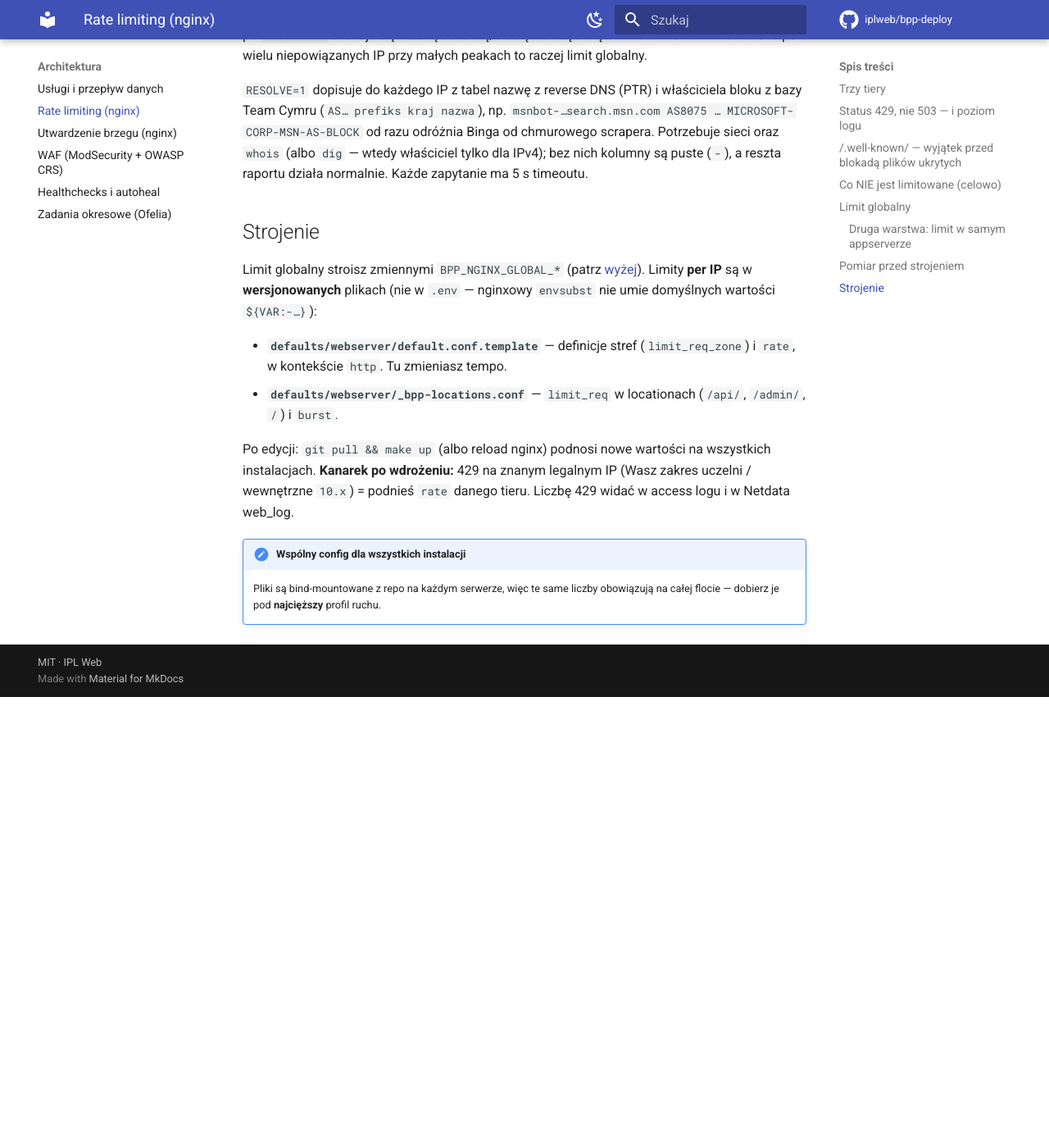
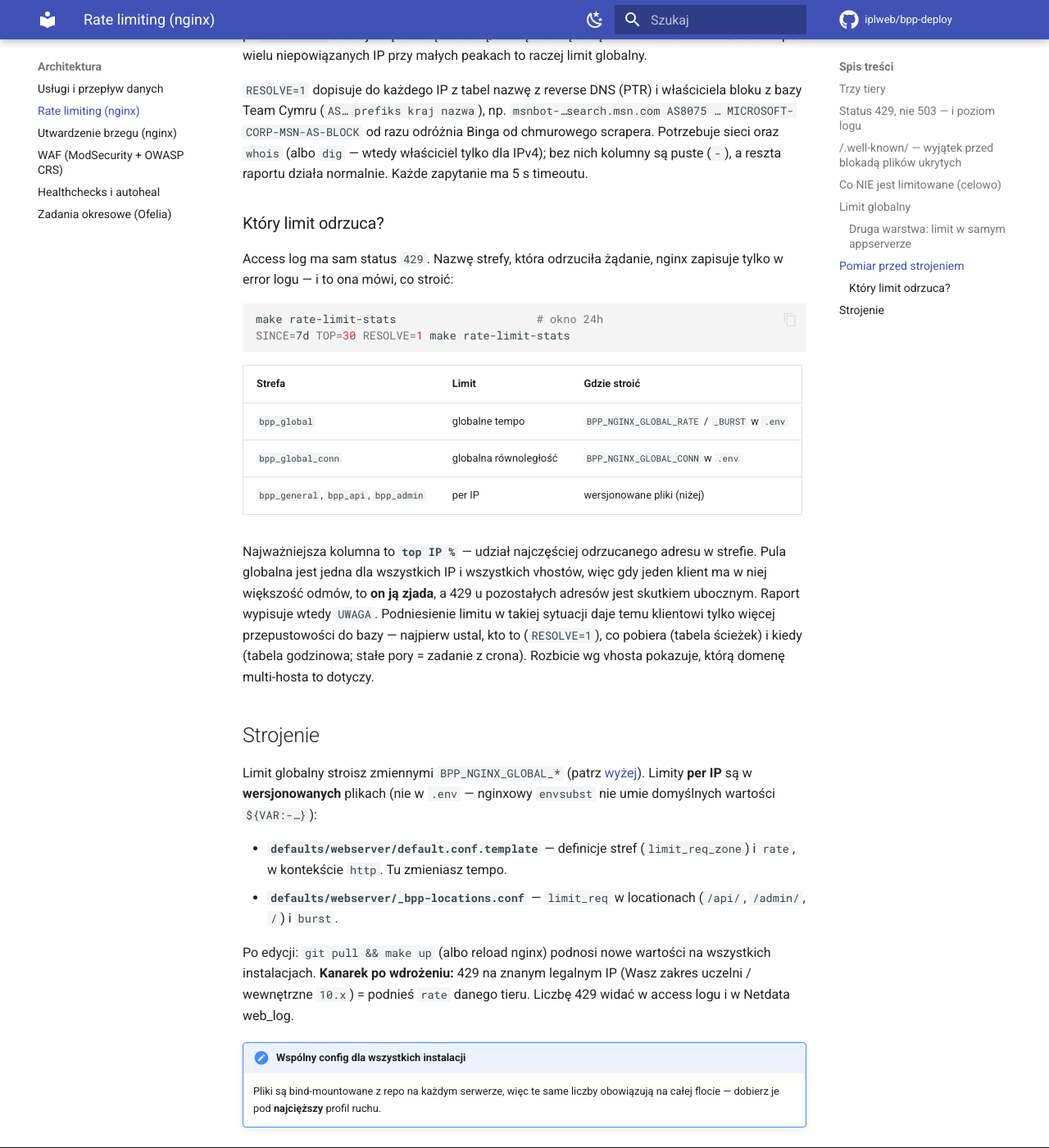
Before and after one commit to iplweb/bpp-deploy, an MkDocs documentation site: the page built from docs/architektura/rate-limiting.md, in a window 1280 px wide and 1400 px high, scrolled down 4450 px. Shown: the whole window at 82% size. Built offline with MkDocs 1.6.1 and Material for MkDocs 9.7.7, drawn with Linux system fonts in a browser that asks for light colours; comment, search, counter and statistics services are not loaded; before the commit the page ends 5300 px from its top, so only the background shows below that.

Commit message:
feat(diag): make rate-limit-stats — ktory limit nginx-a daje 429
Access log ma sam status 429, wiec request-stats nie odroznia limitu
per-IP od globalnego. Nazwa strefy jest tylko w error logu nginx-a:
nowy raport zlicza odmowy wg strefy (z udzialem top IP), IP, vhosta,
sciezek i godzin oraz ostrzega, gdy jeden klient zjada wspolna pule.

Funkcje RESOLVE wydzielone do scripts/lib-ip-resolve.sh (wspolne
z request-stats), ze scislym rozpoznawaniem IPv4/IPv6.

Co-Authored-By: Claude Opus 5.5 <noreply@anthropic.com>

````diff
--- a/docs/architektura/rate-limiting.md
+++ b/docs/architektura/rate-limiting.md
@@ -196,6 +196,31 @@ Binga od chmurowego scrapera. Potrzebuje sieci oraz `whois` (albo `dig` —
 wtedy właściciel tylko dla IPv4); bez nich kolumny są puste (`-`), a reszta
 raportu działa normalnie. Każde zapytanie ma 5 s timeoutu.
 
+### Który limit odrzuca? {#ktory-limit}
+
+Access log ma sam status `429`. Nazwę strefy, która odrzuciła żądanie, nginx
+zapisuje tylko w error logu — i to ona mówi, co stroić:
+
+```bash
+make rate-limit-stats                     # okno 24h
+SINCE=7d TOP=30 RESOLVE=1 make rate-limit-stats
+```
+
+| Strefa | Limit | Gdzie stroić |
+|---|---|---|
+| `bpp_global` | globalne tempo | `BPP_NGINX_GLOBAL_RATE` / `_BURST` w `.env` |
+| `bpp_global_conn` | globalna równoległość | `BPP_NGINX_GLOBAL_CONN` w `.env` |
+| `bpp_general`, `bpp_api`, `bpp_admin` | per IP | wersjonowane pliki (niżej) |
+
+Najważniejsza kolumna to **`top IP %`** — udział najczęściej odrzucanego adresu
+w strefie. Pula globalna jest jedna dla wszystkich IP i wszystkich vhostów, więc
+gdy jeden klient ma w niej większość odmów, to **on ją zjada**, a 429 u
+pozostałych adresów jest skutkiem ubocznym. Raport wypisuje wtedy `UWAGA`.
+Podniesienie limitu w takiej sytuacji daje temu klientowi tylko więcej
+przepustowości do bazy — najpierw ustal, kto to (`RESOLVE=1`), co pobiera
+(tabela ścieżek) i kiedy (tabela godzinowa; stałe pory = zadanie z crona).
+Rozbicie wg vhosta pokazuje, którą domenę multi-hosta to dotyczy.
+
 ## Strojenie
 
 Limit globalny stroisz zmiennymi `BPP_NGINX_GLOBAL_*` (patrz
````
Also changed, not shown: docs/eksploatacja/komendy.md (+9 -0 lines), 7 other files.
